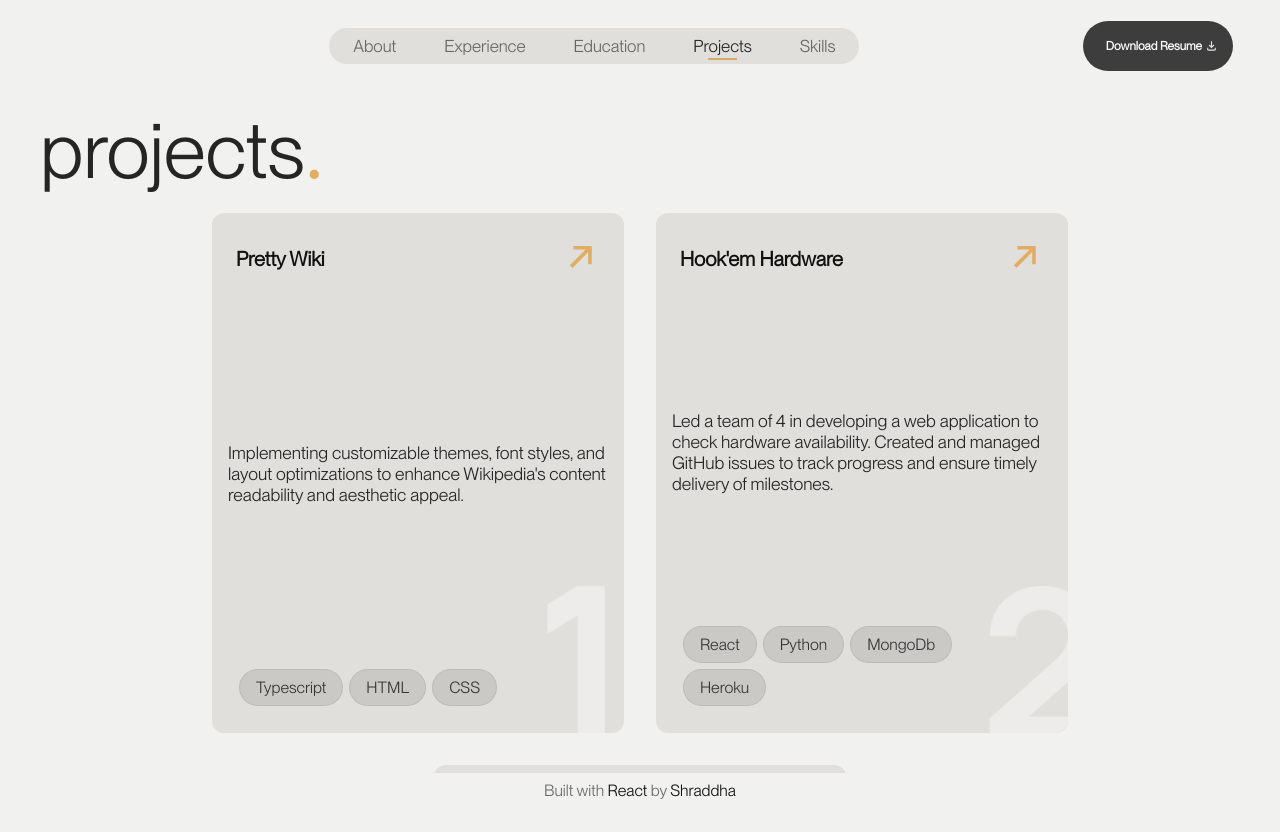
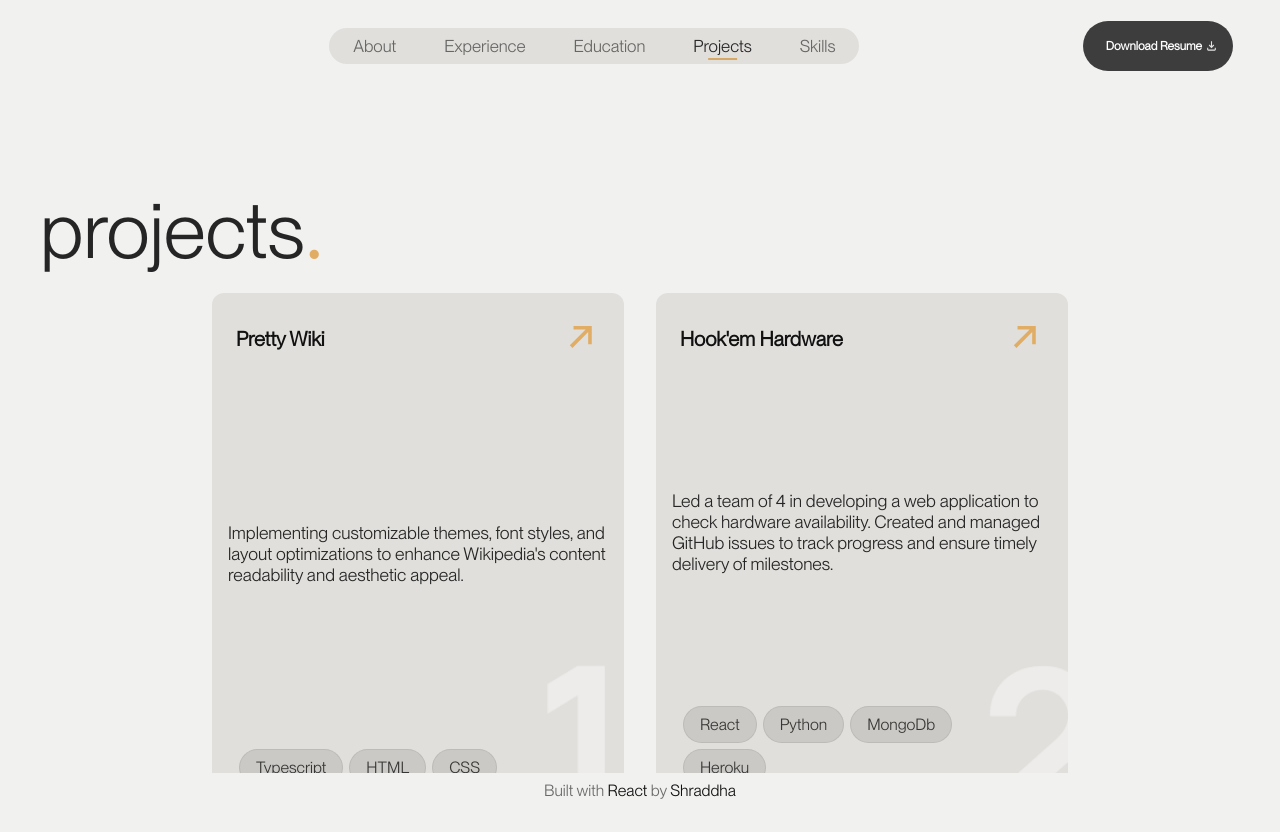
Before and after one commit to shraddha014/personal-website, a Next.js app: page /projects in a window 1280 px wide. Built offline with nearby package versions, Linux system fonts and the light colour scheme.

Commit message:
aded resume

```diff
--- a/src/app/education/education.module.css
+++ b/src/app/education/education.module.css
@@ -34,5 +34,6 @@
 @media (max-width: 1430px) {
     .main {
         padding: 0;
+        padding-top: 10vh;
     }
 }
--- a/src/app/projects/projects.module.css
+++ b/src/app/projects/projects.module.css
@@ -77,5 +77,6 @@
 @media (max-width: 1430px) {
     .main {
         padding: 0;
+        padding-top: 10vh;
     }
 }
```
